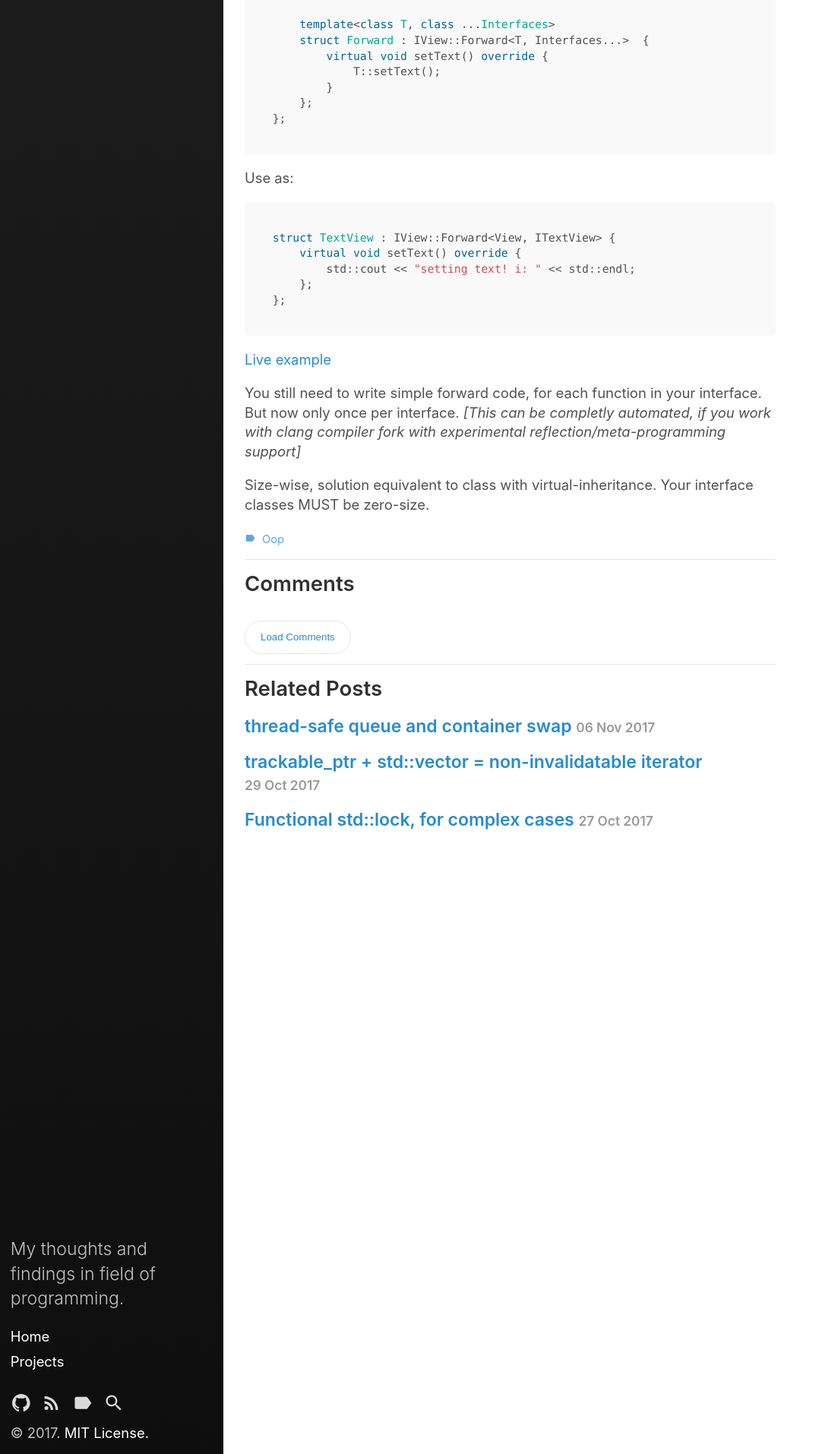
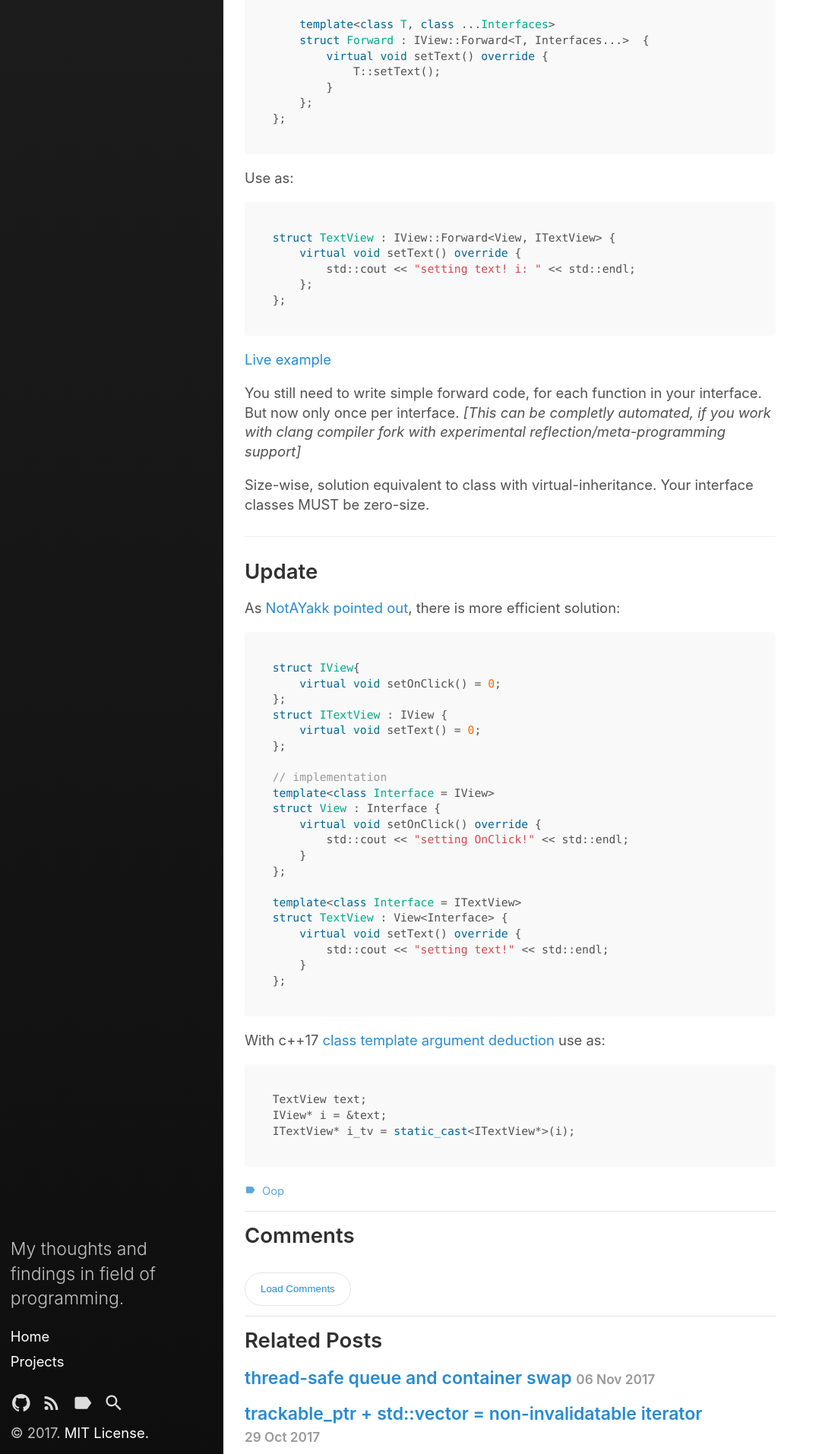
Before and after one commit to tower120/tower120.github.io, a Jekyll site: the page built from _posts/2017-11-17-virtual_inheritance_without_dynamic_casts.md, in a window 1280 px wide. Shown: the part 3086-5000 px from the top of the page at 76% size, without its empty margins (0-1078 px from the left). Built offline with Jekyll 4.4.1, drawn with Linux system fonts in a browser that asks for light colours.

Commit message:
Post update

````diff
--- a/_posts/2017-11-17-virtual_inheritance_without_dynamic_casts.md
+++ b/_posts/2017-11-17-virtual_inheritance_without_dynamic_casts.md
@@ -148,3 +148,41 @@ struct TextView : IView::Forward<View, ITextView> {
 You still need to write simple forward code, for each function in your interface. But now only once per interface. *[This can be completly automated, if you work with clang compiler fork  with experimental reflection/meta-programming support]*
 
 Size-wise, solution equivalent to class with virtual-inheritance. Your interface classes MUST be zero-size.
+
+---
+
+## Update
+
+As [NotAYakk pointed out](https://www.reddit.com/r/cpp/comments/7dl9np/virtual_inheritance_without_dynamic_cast/dpz0gxc/?st=ja6lwazt&sh=498dadb8), there is more efficient solution:
+
+```c++
+struct IView{
+    virtual void setOnClick() = 0;
+};
+struct ITextView : IView {
+    virtual void setText() = 0;
+};
+
+// implementation
+template<class Interface = IView>
+struct View : Interface {
+    virtual void setOnClick() override {
+        std::cout << "setting OnClick!" << std::endl;
+    }
+};
+
+template<class Interface = ITextView>
+struct TextView : View<Interface> {
+    virtual void setText() override {
+        std::cout << "setting text!" << std::endl;
+    }
+};
+```
+
+With c++17 [class template argument deduction](http://en.cppreference.com/w/cpp/language/class_template_argument_deduction) use as:
+
+```c++
+TextView text;
+IView* i = &text;
+ITextView* i_tv = static_cast<ITextView*>(i);
+```
````
